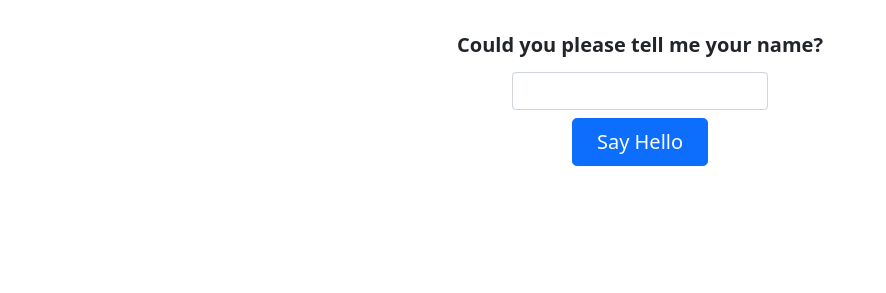
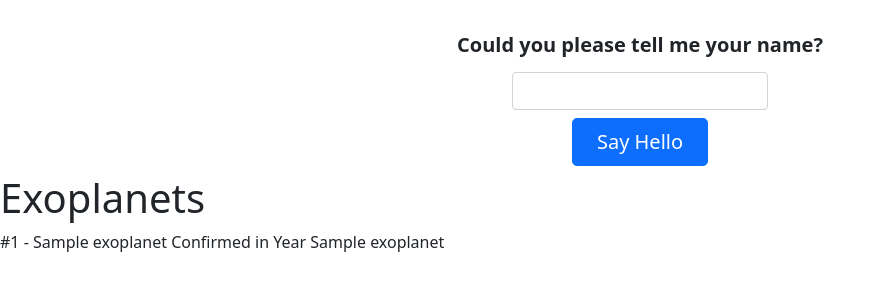
Before and after one commit to karants/Pexo, a Flask app: page / in a window 1280 px wide. Shown: the part 290-583 px from the top of the page, without its empty margins (0-886 px from the left). Run offline with Flask 2, Linux system fonts and the light colour scheme; a database or web service that is not in the repository returns one stand-in record (values such as "Sample title"); some libraries are stand-ins or nearby versions.

Commit message:
db update

```diff
--- a/app.py
+++ b/app.py
@@ -1,12 +1,35 @@
+import os
+import psycopg2
 from datetime import datetime
 from flask import Flask, render_template, request, redirect, url_for, send_from_directory
+
 app = Flask(__name__)
+
+# Update connection string information
+
+host = os.environ['HOST']
+dbname = os.environ['DBNAME']
+user = os.environ['USER']
+password = os.environ['PASSWORD']
+sslmode = "require"
+
+# Construct connection string
+
+conn_string = "host={0} user={1} dbname={2} password={3} sslmode={4}".format(host, user, dbname, password, sslmode)
+conn = psycopg2.connect(conn_string)
+print("Connection established")
+
+cursor = conn.cursor()
 
 
 @app.route('/')
 def index():
    print('Request for index page received')
-   return render_template('index.html')
+   cursor.execute('SELECT * FROM exoplanets;')
+   exoplanets = cursor.fetchall()
+   cursor.close()
+   conn.close()
+   return render_template('index.html', exoplanets=exoplanets)
 
 @app.route('/favicon.ico')
 def favicon():
--- a/templates/index.html
+++ b/templates/index.html
@@ -25,6 +25,14 @@
                 </div>
             </div>
         </form>
+        {% block content %}
+          <h1>{% block title %} Exoplanets {% endblock %}</h1>
+          {% for exoplanet in exoplanets %}
+              <div class="exoplanet">
+                <hr3>#{{ exoplanet[0] }} - {{ exoplanet[1] }} Confirmed in Year {{ exoplanet[2] }}</hr3>
+              </div>
+          {% endfor %}
+        {% endblock %}
      </main>
    </body>
 </html>
```
Also changed, not shown: static/favicon.ico (renamed from static/favico.ico).
